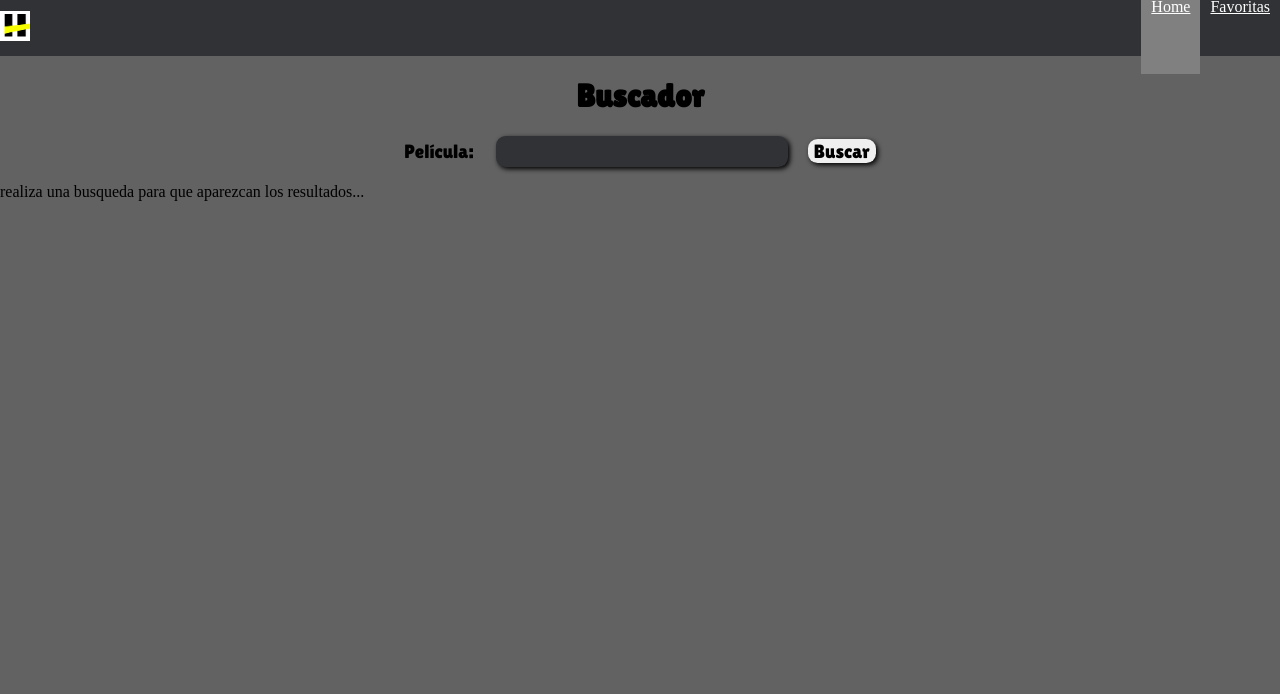
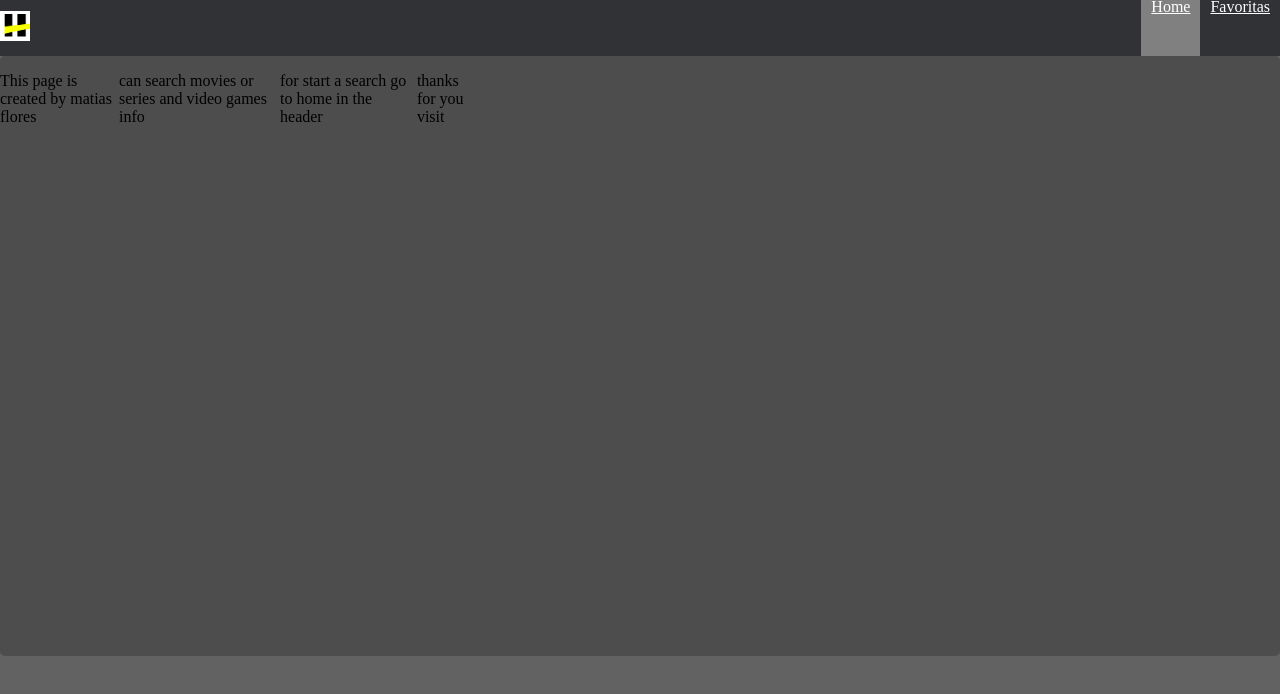
Before and after one commit to floresmatias0/ombdMovies, a React (Create React App) app: page / in a window 1280 px wide. Shown: the top 694 px of the page. Built offline with nearby package versions, Linux system fonts and the light colour scheme.

Commit message:
add words inicio

```diff
--- a/package.json
+++ b/package.json
@@ -1,5 +1,5 @@
 {
-  "homepage": "ombdMovies",
+  "homepage": "/",
   "name": "3-redux-omdb",
   "version": "0.1.0",
   "private": true,
--- a/src/App.js
+++ b/src/App.js
@@ -10,8 +10,8 @@ function App() {
   return (
       <React.Fragment>
           <NavBar />
-          <Route exact path="/ombdMovies" component={Inicio} />
-          <Route exact path="/" component={Buscador} />
+          <Route exact path="/" component={Inicio} />
+          <Route exact path="/home" component={Buscador} />
           <Route path="/favs" component={Favoritos} />
           <Route path="/movie/:id" component={Movie} />
       </React.Fragment>
--- /dev/null
+++ b/src/components/Inicio/Inicio.css
@@ -0,0 +1,12 @@
+.container{
+    width: 100%;
+    display: flex;
+}
+.container-words{
+    width: 30em;
+    display: flex;
+    top: 0;
+    bottom: 0;
+    left: 0;
+    right: 0;
+}
--- a/src/components/Inicio/Inicio.js
+++ b/src/components/Inicio/Inicio.js
@@ -1,10 +1,19 @@
 import React,{Component} from 'react'
+import './Inicio.css'
 
 export class Inicio extends Component{
 
     render(){
         return (
-            <h1>Hola</h1>
+            <div className='container'>
+                <div className='container-words'>
+                    <p>This page is created by matias flores </p>
+                    <p>can search movies or series and video games info</p>
+                    <p>for start a search go to home in the header</p>
+                    <p>thanks for you visit  </p>
+                </div>
+
+            </div>
         )
     }
 }
```
Also changed, not shown: 6 other files (tests, documents, lock files or other folders).
